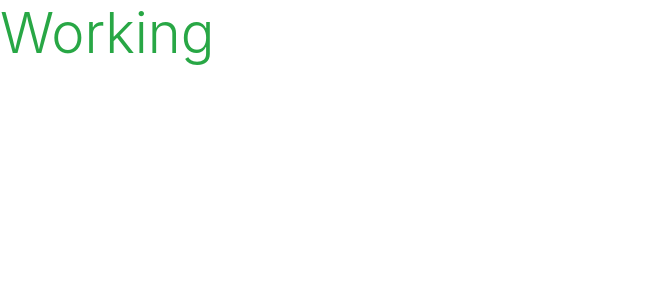
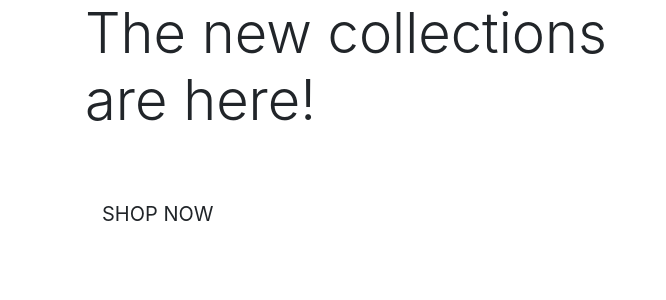
Before and after one commit to Carokyp/Boutique-Ado, a Django app: page / in a window 1280 px wide. Shown: the top 300 px of the page, without its empty margins (0-666 px from the left). Run offline with Django 4.2, Linux system fonts and the light colour scheme.

Commit message:
added home page

```diff
--- a/home/templates/home/index.html
+++ b/home/templates/home/index.html
@@ -1,6 +1,29 @@
 {% extends 'base.html' %}
 {% load static %}
 
+{% block page_header %}
+    <div class=" container header-container">
+        <div class="row">
+            <div class="col">
+
+            </div>
+        </div>
+    </div>
+{% endblock %}
+
 {% block content %}
-    <h1 class="display-4 text-success">Working</h1>
+    <div class="container h-100">
+        <div class="row h-100">
+            <div class="col-7 col-md-6 my-auto">
+                <h1 class="display-4 logo-font text-black">
+                    The new collections are here!
+                </h1>
+                <h4 class="my-5">
+                    <a href="" class="shop-now-button btn btn-lg rounded-0 text-uppercase py-3">
+                        Shop Now
+                    </a>
+                </h4>
+            </div>
+        </div>
+    </div>
 {% endblock %}
```
